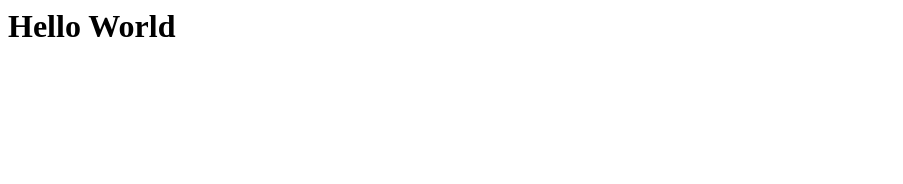
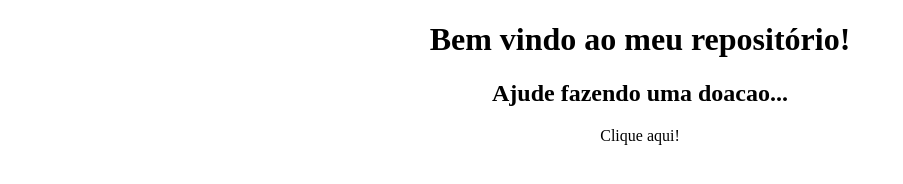
Before and after one commit to vamartins/curso-git, a website: page index.html in a window 1280 px wide. Shown: the whole page, without its empty margins (0-903 px from the left). Drawn offline with Linux system fonts and the light colour scheme.

Commit message:
Update index.html

```diff
--- a/index.html
+++ b/index.html
@@ -1 +1,20 @@
-<h1>Hello World</h1>
+<!DOCTYPE html>
+<html>
+	<head>
+		<title>Curso de Git</title>
+	</head>
+	<body>
+	<style>
+		div.a {
+			text-align: center;
+			}
+	</style>
+		<div class="a">
+			<h1>Bem vindo ao meu repositório!</h1>
+		</div>
+		<div class="a">
+			<h2>Ajude fazendo uma doacao...</h2>
+				<a>Clique aqui!</a>
+		</div>
+	</body>
+</html>
```
